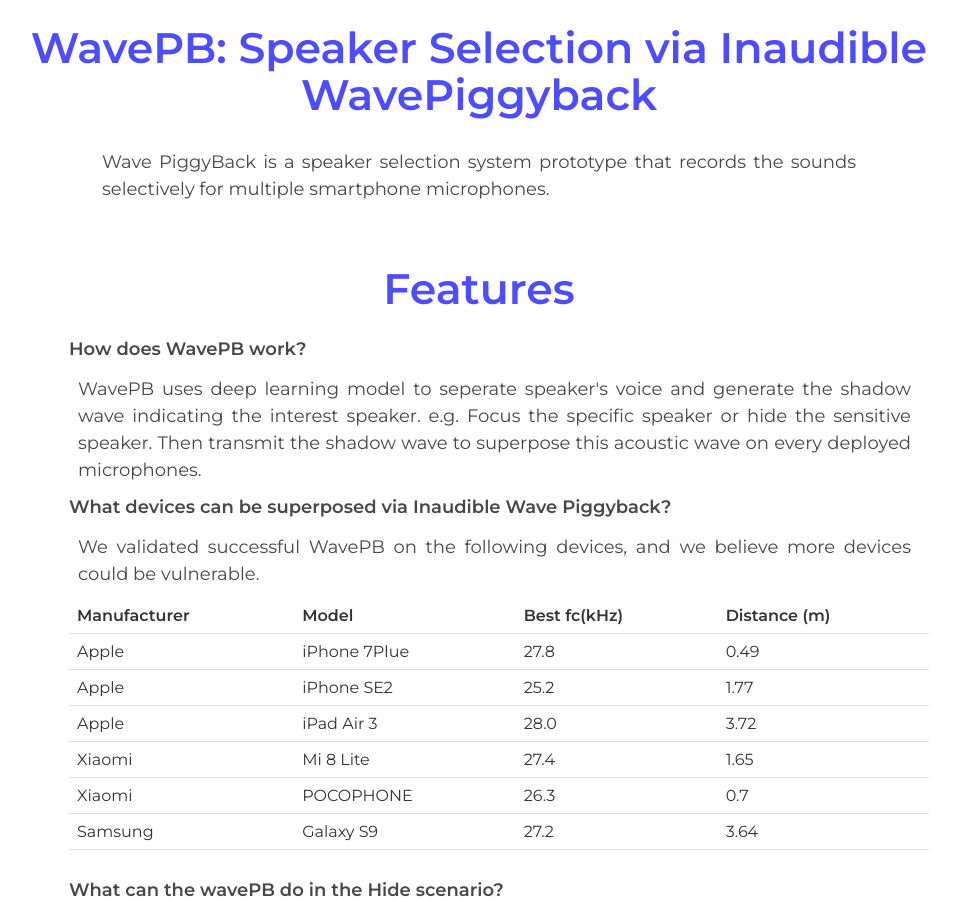
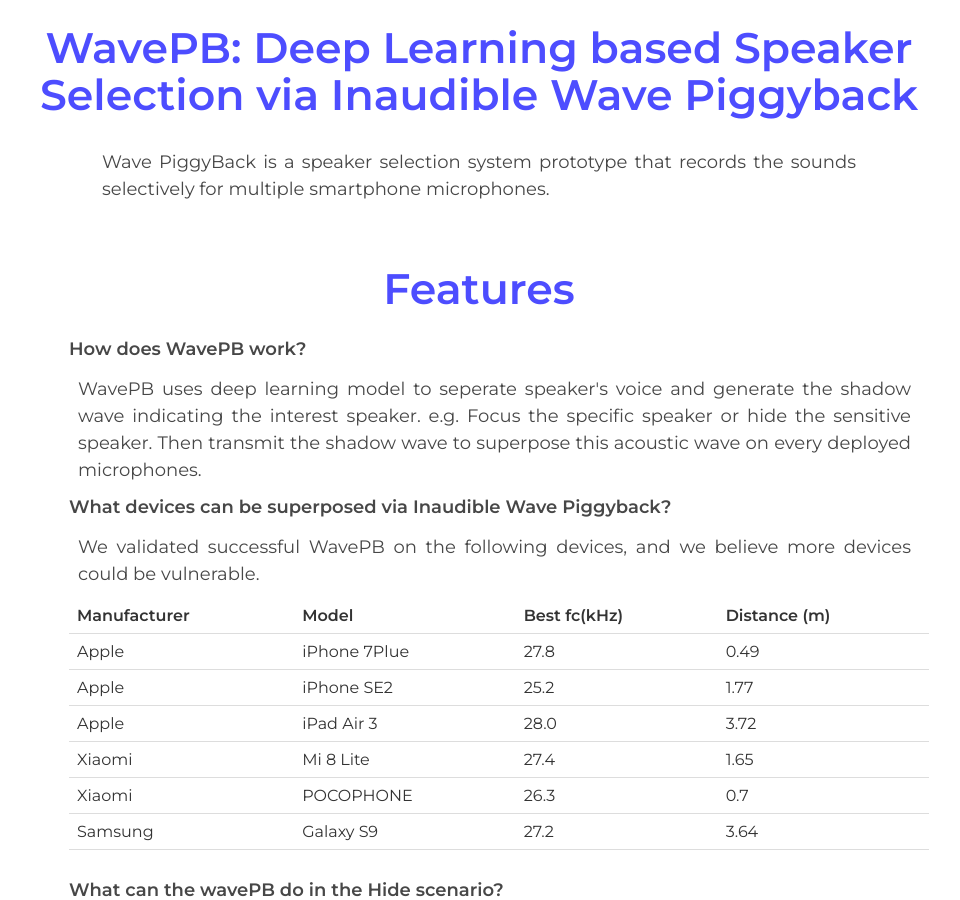
Before and after one commit to wavePB/wavePB.github.io, a Jekyll site: the page built from index.md, in a window 1280 px wide and 900 px high. Shown: the whole window, without its empty margins (161-1121 px from the left). Built offline with Jekyll 4.4.1, drawn with Linux system fonts in a browser that asks for light colours.

Commit message:
change title

```diff
--- a/_layouts/default.html
+++ b/_layouts/default.html
@@ -28,7 +28,7 @@
 		<div class = "global_container">
 			<div class = "section"  >
 
-				<h1>WavePB: Speaker Selection via Inaudible WavePiggyback</h1>
+				<h1>WavePB: Deep Learning based Speaker Selection via Inaudible Wave Piggyback</h1>
 				<div class ="boxed">
 					<p> Wave PiggyBack is a speaker selection system prototype that records the sounds selectively for multiple smartphone microphones.
 					</p>
```
